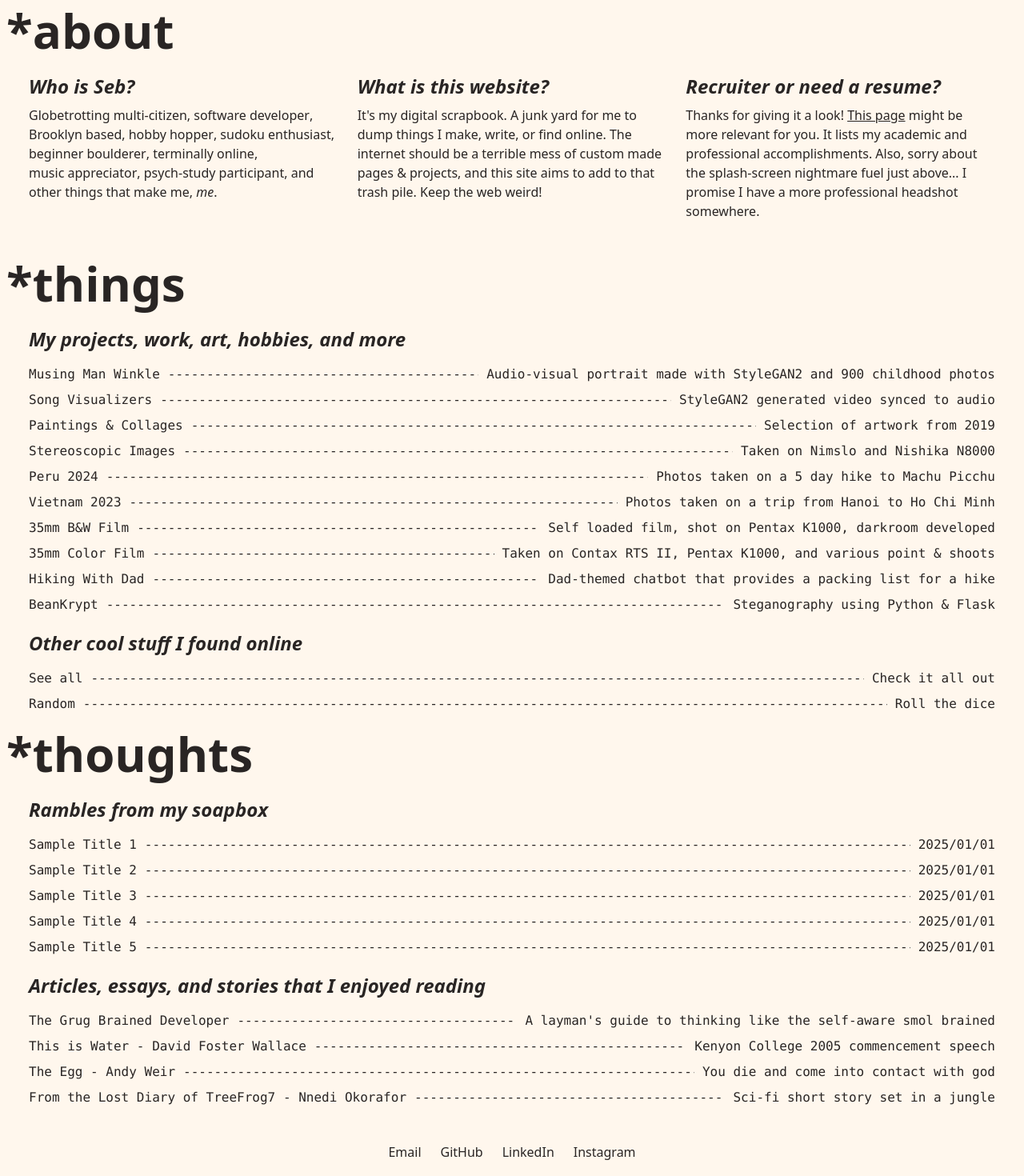
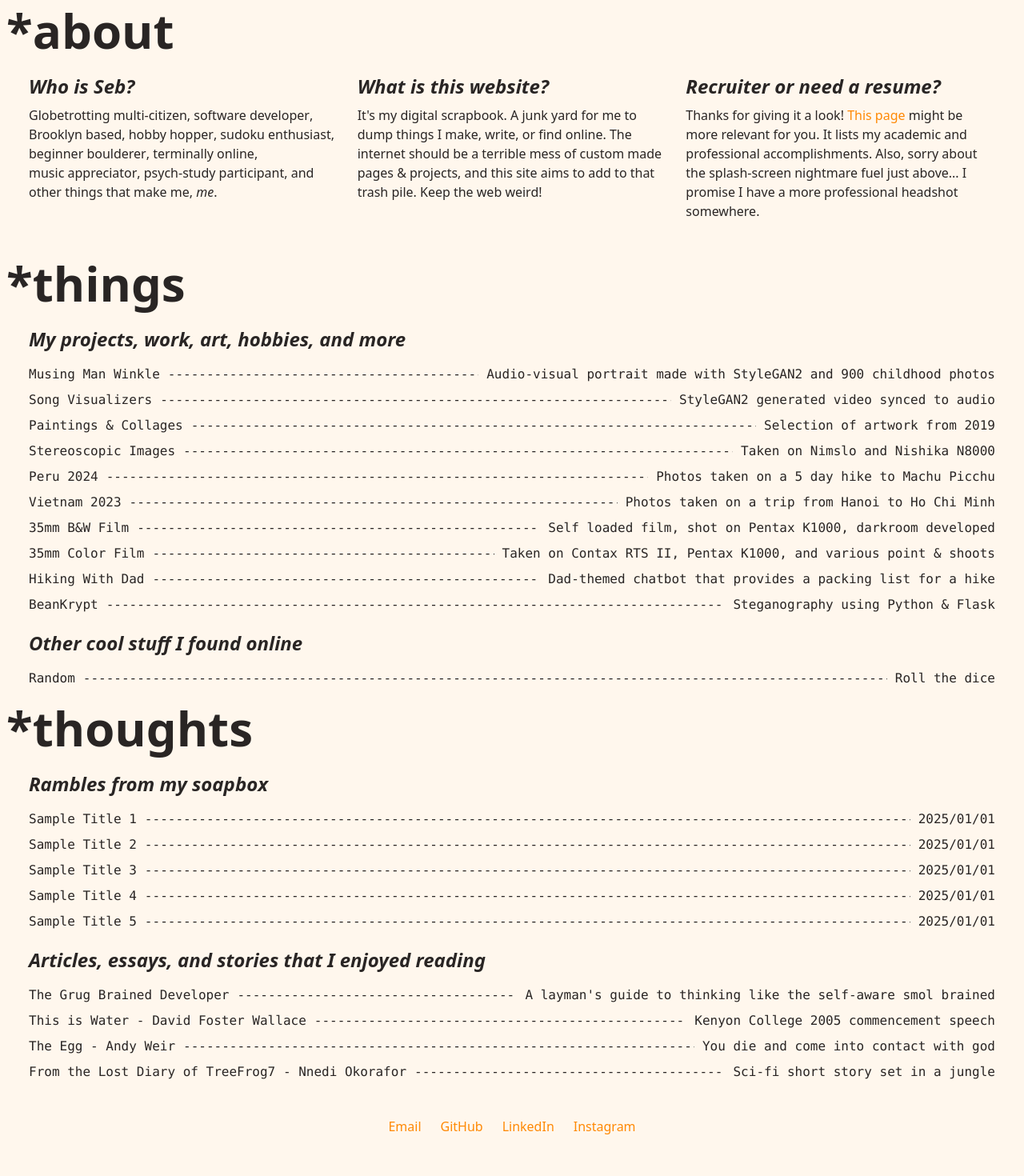
Before and after one commit to seb-fousse/sebfxyz, a Next.js app: page / in a window 1280 px wide. Shown: the part 800-2270 px from the top of the page at 80% size. Built offline with nearby package versions, Linux system fonts and the light colour scheme.

Commit message:
Primary color on button hover

```diff
--- a/src/components/Buttons/BackButton.tsx
+++ b/src/components/Buttons/BackButton.tsx
@@ -13,7 +13,7 @@ export default function BackButton({ href, className }: Props) {
       href={href}
       scroll={false}
     >
-      <ArrowLeft />
+      <ArrowLeft className="hover:text-primary"/>
     </Link>
   )
 }
--- a/src/components/Gallery/ShuffledGallery.component.tsx
+++ b/src/components/Gallery/ShuffledGallery.component.tsx
@@ -12,6 +12,7 @@ import { AnimatePresence, motion as m } from "motion/react";
 import { IImageData } from "@/types/imageData.type";
 import ThemeToggle from "../ThemeToggle/ThemeToggle.component";
 import BackButton from "../Buttons/BackButton";
+import { X } from "lucide-react";
 
 const fullConfig = resolveConfig(tailwindConfig);
 
@@ -197,7 +198,7 @@ const ImageShuffle = ({ children, data, delay }: ImageShuffleProps) => {
                 animate={{ rotate: 360 }}
                 transition={{ repeat: Infinity, duration: 10, ease: "linear" }}
               >
-                &#x2715;
+                <X className="hover:text-primary"/>
               </m.button>
               <Image
                 className="max-w-full max-h-full object-contain p-4 pointer-events-none"
--- a/src/components/ThemeToggle/ThemeToggle.component.tsx
+++ b/src/components/ThemeToggle/ThemeToggle.component.tsx
@@ -22,7 +22,7 @@ const ThemeToggle = ({ className = "" }: Props) => {
       className={className}
       onClick={() => setTheme(theme === 'dark' ? 'light' : 'dark')}
     >
-      {theme === 'dark' ? <Sun /> : <Moon />}
+      {theme === 'dark' ? <Sun className="hover:text-primary" /> : <Moon className="hover:text-primary" />}
       <span className="sr-only">Toggle theme</span>
     </button>
   );
--- a/src/pages/index.tsx
+++ b/src/pages/index.tsx
@@ -309,7 +309,7 @@ export default function Home() {
               </h4>
               <p>
                 Thanks for giving it a look!{" "}
-                <Link href="/resume" className="underline">
+                <Link href="/resume" className="text-primary">
                   This page
                 </Link>{" "}
                 might be more relevant for you. It lists my academic and
@@ -335,7 +335,7 @@ export default function Home() {
             Other cool stuff I found online
           </h4>
           <div className="px-9">
-            <ListItem title="See all" subtitle="Check it all out" href={""} />
+            {/* <ListItem title="See all" subtitle="Check it all out" href={""} /> */}
             <ListItem title="Random" subtitle="Roll the dice" href={"/random"} random/>
           </div>
         </Section>
@@ -359,7 +359,7 @@ export default function Home() {
 
         {/* Footer */}
         <footer className="w-full py-8 flex justify-center">
-          <div className="flex space-x-6">
+          <div className="flex space-x-6 text-primary">
             <a href="mailto:me@sebf.xyz">Email</a>
             <a
               href="https://github.com/seb-fousse"
--- a/src/pages/things/musing-man-winkle.tsx
+++ b/src/pages/things/musing-man-winkle.tsx
@@ -17,7 +17,7 @@ export default function MusingManWinkle() {
         *Musing Man Winkle
       </h1>
 
-      <div className="w-full aspect-video py-4 px-2">
+      <div className="w-full aspect-video my-4 mx-2 bg-black">
         <iframe
           className="w-full h-full"
           src="https://www.youtube.com/embed/l2EZbWd4yJE?modestbranding=1"
```
